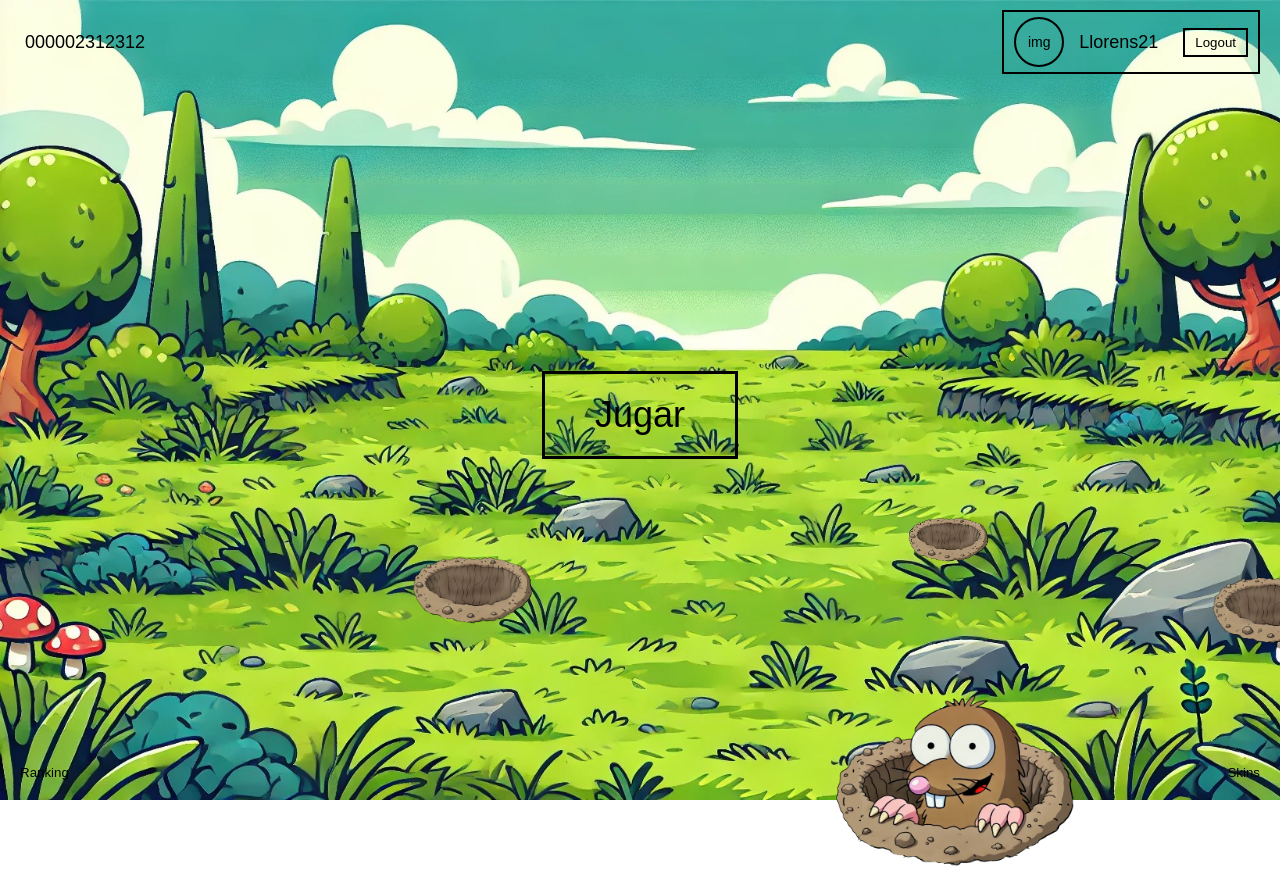
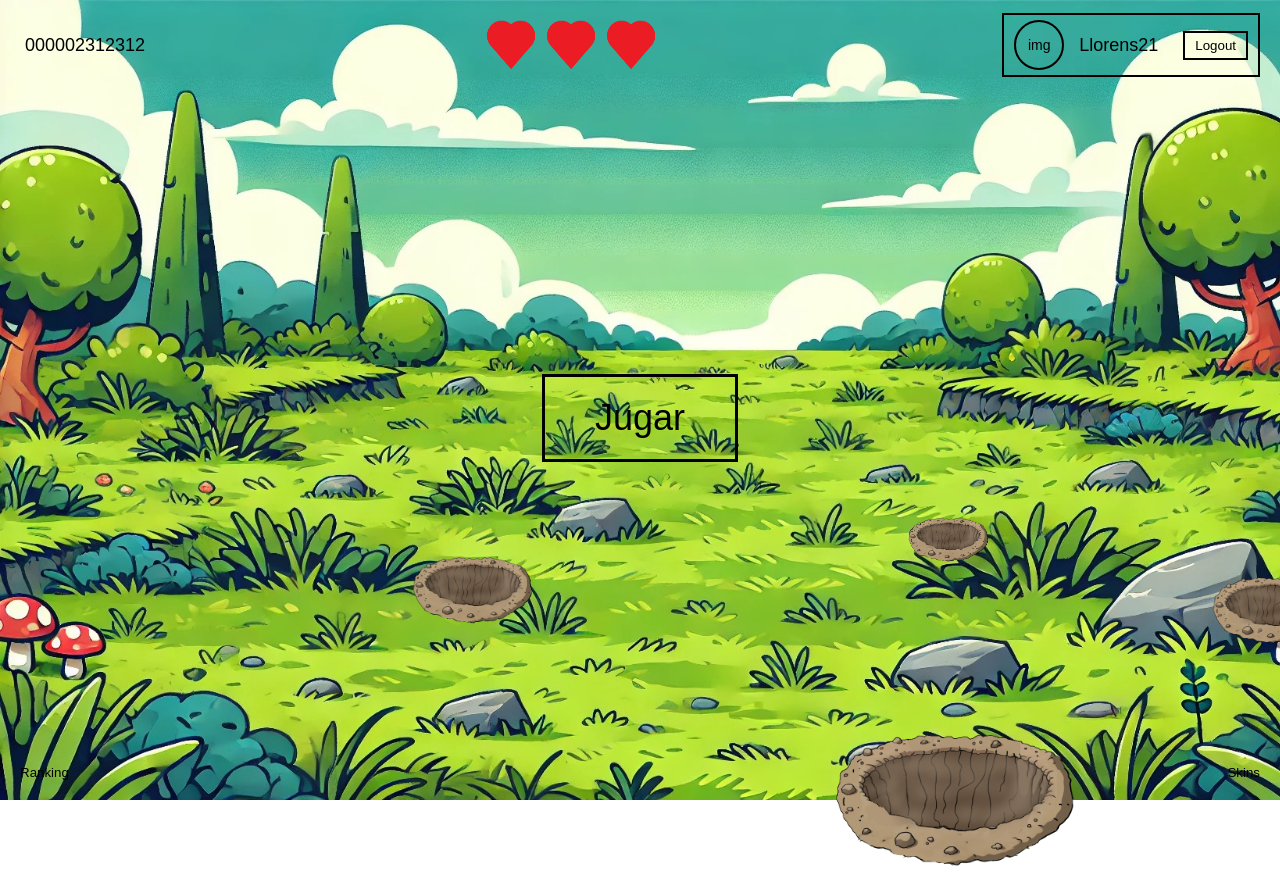
Before and after one commit to Llorens19/MataTopos, a website: page frontend/views/game/game.view.html in a window 1280 px wide. Shown: the top 879 px of the page. Drawn offline with Linux system fonts and the light colour scheme.

Commit message:
Implementar frame de golpe y resolver bug con la carga del evento click de los topos

```diff
--- a/frontend/views/game/game.controller.js
+++ b/frontend/views/game/game.controller.js
@@ -18,11 +18,11 @@ const buttons = () => {
 const showMole = (idMole) => {
     const img = document.getElementById(`topo_img_${idMole}`);
     img.src = '../../assets/img/saliendo.png'
-    img.classList.add('visible');
+
 
     setTimeout(() => {
         img.src = '../../assets/img/topo.png';
-
+        img.classList.add('visible');
         moleClick();
     }, 50);
 }
@@ -52,6 +52,11 @@ const hideAllMoles = () => {
     });
 }
 
+const discountLife = () => {
+    document.getElementById(`corazon_${lives}`).src = '../../assets/img/corazon_usado.png';
+    lives--;
+}
+
 
 
 const randomMole = () => {
@@ -61,7 +66,8 @@ const randomMole = () => {
 
         timer = setTimeout(() => {
             hideMole(moleId);
-            lives--;
+            discountLife();
+
             setTimeout(() => {
                 randomMole();
             }, 1000);
@@ -74,22 +80,28 @@ const randomMole = () => {
 }
 
 const moleClick = () => {
-
-    const visibleMoles = document.querySelectorAll('.visible');
+    const visibleMoles = document.querySelectorAll('.img_corazon');
     visibleMoles.forEach(mole => {
         mole.replaceWith(mole.cloneNode(true));
     });
-
     document.getElementsByClassName('visible')[0].addEventListener('click', (event) => {
         clearTimeout(timer);
         console.log(event.target.id);
         const id = event.target.id.split('_')[2];
-        hideMole(id);
+        document.getElementById(`topo_img_${id}`).src = '../../assets/img/golpe.png';
 
+        setTimeout(() => {
+            hideMole(id);
+        }, 500);
 
         setTimeout(() => {
             randomMole();
         }, 1000);
+
+        const visibleMoles = document.querySelectorAll('.img_corazon');
+        visibleMoles.forEach(mole => {
+            mole.replaceWith(mole.cloneNode(true));
+        });
 
     });
 
--- a/frontend/views/game/game.style.css
+++ b/frontend/views/game/game.style.css
@@ -136,3 +136,16 @@ button {
     left: 1600px;
     z-index: 2;
 }
+.vidas {
+    display: flex;
+    justify-content: center;
+    align-items: center;
+    font-size: 24px;
+    padding: 10px;
+}
+
+.img_corazon {
+    width: 50px;
+    height: 50px;
+    margin-right: 10px;
+}
--- a/frontend/views/game/game.view.html
+++ b/frontend/views/game/game.view.html
@@ -12,6 +12,11 @@
 <body>
     <div class="header">
         <div class="username">000002312312</div>
+        <div class="vidas">
+            <img src="../../assets/img/corazon.png" class="img_corazon" id="corazon_1" alt="heart">
+            <img src="../../assets/img/corazon.png" class="img_corazon" id="corazon_2" alt="heart">
+            <img src="../../assets/img/corazon.png" class="img_corazon" id="corazon_3" alt="heart">
+        </div>
         <div class="logout">
             <button class="profile">
                 <div class="profile">
@@ -28,23 +33,23 @@
     </div>
     <div>
         <div class="topo topo1">
-            <img src="../../assets/img/topo.png" class="visible" id="topo_img_1" alt="topo">
+            <img src="../../assets/img/agujero.png" class="img_corazon" id="topo_img_1" alt="topo">
         </div>
 
         <div class="topo topo2">
-            <img src="../../assets/img/agujero.png" id="topo_img_2" alt="topo">
+            <img src="../../assets/img/agujero.png" class="img_corazon" id="topo_img_2" class="" alt="topo">
 
         </div>
 
         <div class="topo topo3">
-            <img src="../../assets/img/agujero.png" id="topo_img_3" alt="topo">
+            <img src="../../assets/img/agujero.png" class="img_corazon" id="topo_img_3" alt="topo">
         </div>
 
         <div class="topo topo4">
-            <img src="../../assets/img/agujero.png" id="topo_img_4" alt="topo">
+            <img src="../../assets/img/agujero.png" class="img_corazon" id="topo_img_4" alt="topo">
         </div>
         <div class="topo topo5">
-            <img src="../../assets/img/agujero.png" id="topo_img_5" alt="topo">
+            <img src="../../assets/img/agujero.png" class="img_corazon" id="topo_img_5" alt="topo">
         </div>
     </div>
 
```
Also changed, not shown: frontend/assets/img/corazon.png (added), frontend/assets/img/corazon_usado.png (added), frontend/assets/img/golpe.png (added).
